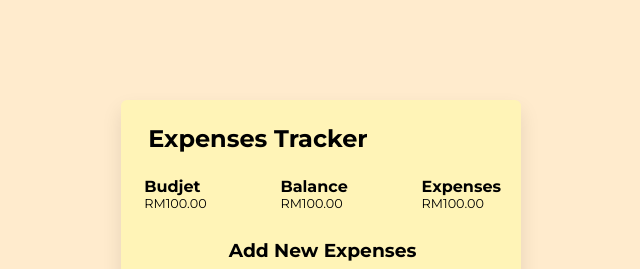
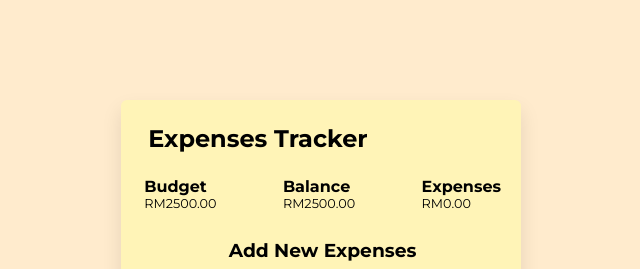
Before and after one commit to darren2581/expenses-tracker, a React (Create React App) app: page / in a window 1280 px wide. Shown: the top 269 px of the page, without its empty margins (319-959 px from the left). Built offline with nearby package versions, Linux system fonts and the light colour scheme.

Commit message:
summary half done

```diff
--- a/src/App.js
+++ b/src/App.js
@@ -5,8 +5,8 @@ import AddExpenses from './components/AddExpenses';
 import ExpensesList from './components/ExpensesList';
 
 function App() {
-  const [budget, setBudget] = useState(1000);
-  const [balance, setBalance] = useState(100);
+  const [budget, setBudget] = useState(2500);
+  const [balance, setBalance] = useState(2500);
   const [expenses, setExpenses] = useState([]);
 
   const addExpenses = (expensesDetails, expensesAmount) => {
@@ -29,7 +29,7 @@ function App() {
       <h2 className='title'>Expenses Tracker</h2>
 
       {/* Overall Transaction Details */}
-      <Summary budget={budget} balance={balance} />
+      <Summary budget={budget} balance={balance} expenses={expenses} />
 
       {/* Add Transaction */}
       <AddExpenses addExpenses={addExpenses} />
--- a/src/components/Summary.js
+++ b/src/components/Summary.js
@@ -1,20 +1,23 @@
-const Summary = () => {
-  return (
-    <div className='overall-details'>
-        <div className='budjet'>
-          <h4>Budjet</h4>
-          <p className='detail-amount'>RM100.00</p>
+const Summary = ({ budget, balance, expenses }) => {
+    // Calculate the total expenses by summing up the amounts in the expenses array
+    const totalExpenses = expenses.reduce((sum, expense) => sum + expense.expensesAmount, 0);
+
+    return (
+      <div className='overall-details'>
+        <div className='budget'>
+          <h4>Budget</h4>
+          <p className='detail-amount'>RM{budget.toFixed(2)}</p>
         </div>
         <div className='remaining'>
           <h4>Balance</h4>
-          <p className='detail-amount'>RM100.00</p>
+          <p className='detail-amount'>RM{balance.toFixed(2)}</p>
         </div>
         <div className='expenses'>
           <h4>Expenses</h4>
-          <p className='detail-amount'>RM100.00</p>
+          <p className='detail-amount'>RM{totalExpenses.toFixed(2)}</p>
         </div>
       </div>
-  )
-}
+    );
+  }
 
-export default Summary
+  export default Summary;
```
